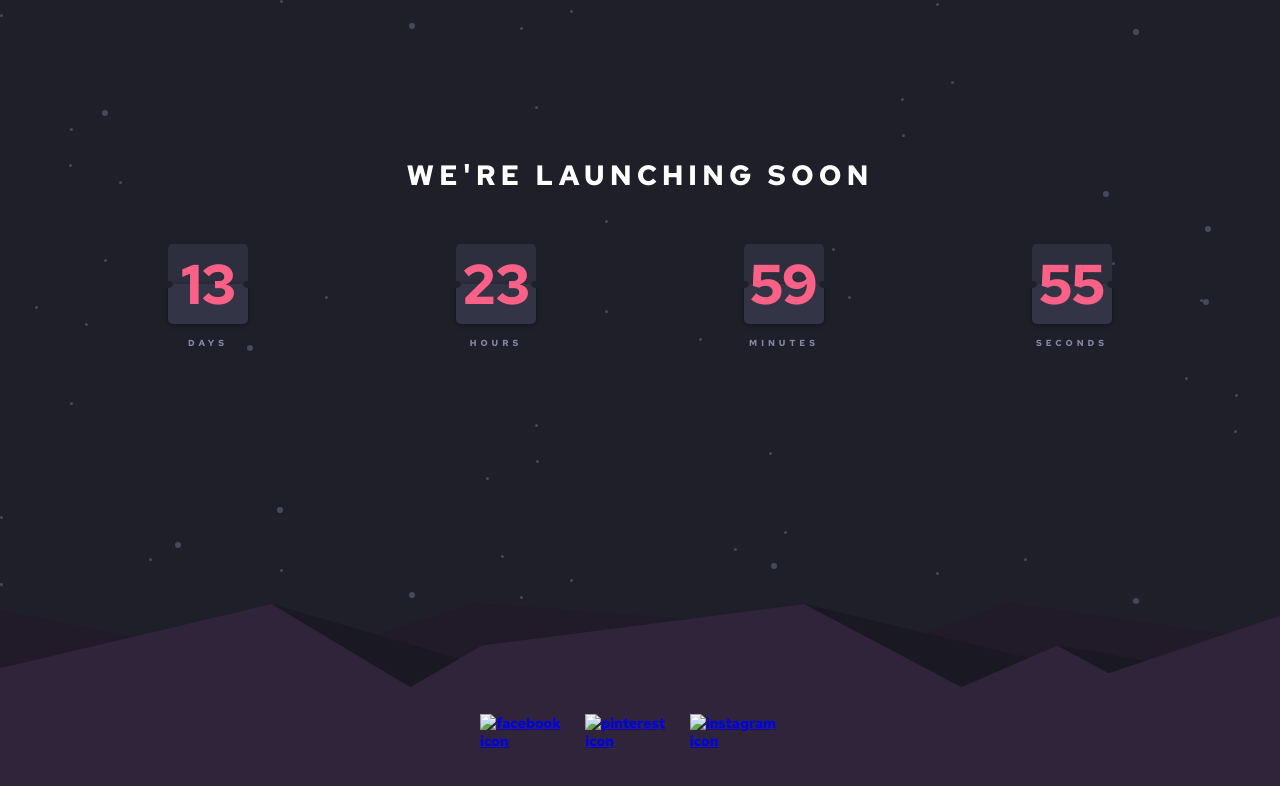
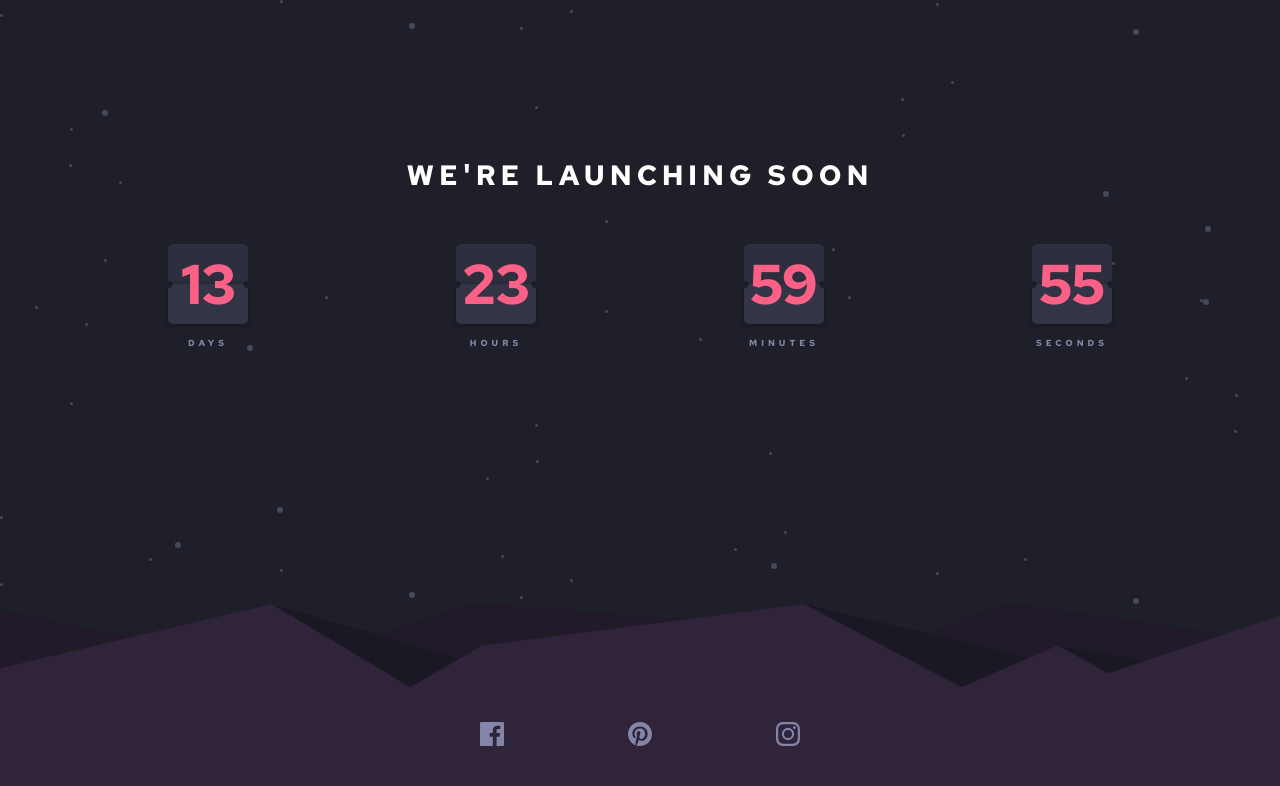
Before and after one commit to Rex-xx-glitch/launchTimer, a plain HTML site: page index.html in a window 1280 px wide. Drawn offline with Linux system fonts and the light colour scheme; the site is published under a folder, as on GitHub Pages, so addresses that start at the root find nothing.

Commit message:
add correct images path

```diff
--- a/index.html
+++ b/index.html
@@ -44,19 +44,19 @@
       <div class="social-icons">
         <a href="#"
           ><img
-            src="/images/icon-facebook.svg"
+            src="images/icon-facebook.svg"
             alt="facebook icon"
             class="icon"
         /></a>
         <a href="#"
           ><img
-            src="/images/icon-pinterest.svg"
+            src="images/icon-pinterest.svg"
             alt="pinterest icon"
             class="icon"
         /></a>
         <a href="#"
           ><img
-            src="/images/icon-instagram.svg"
+            src="images/icon-instagram.svg"
             alt="instagram icon"
             class="icon"
         /></a>
```
